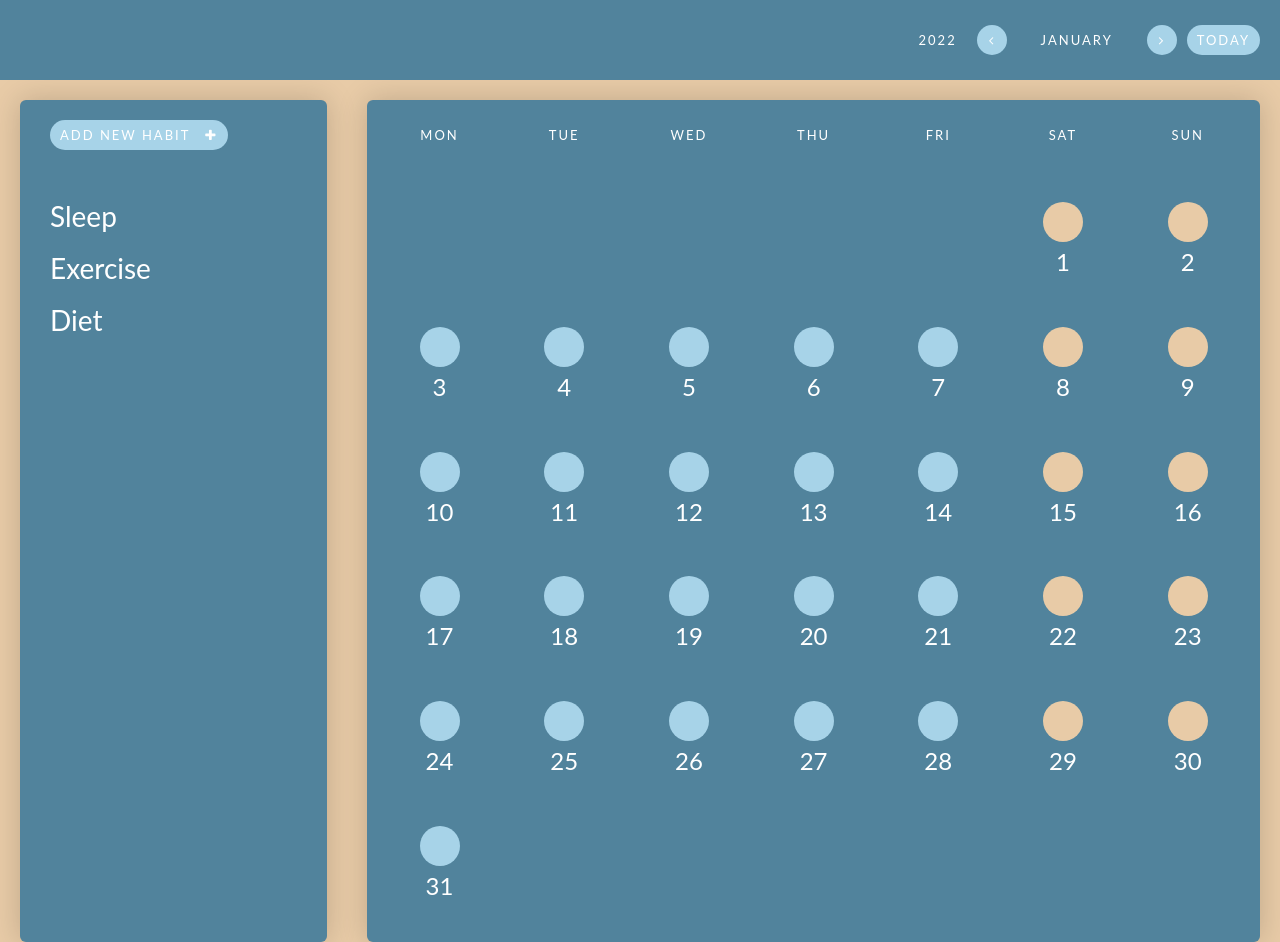
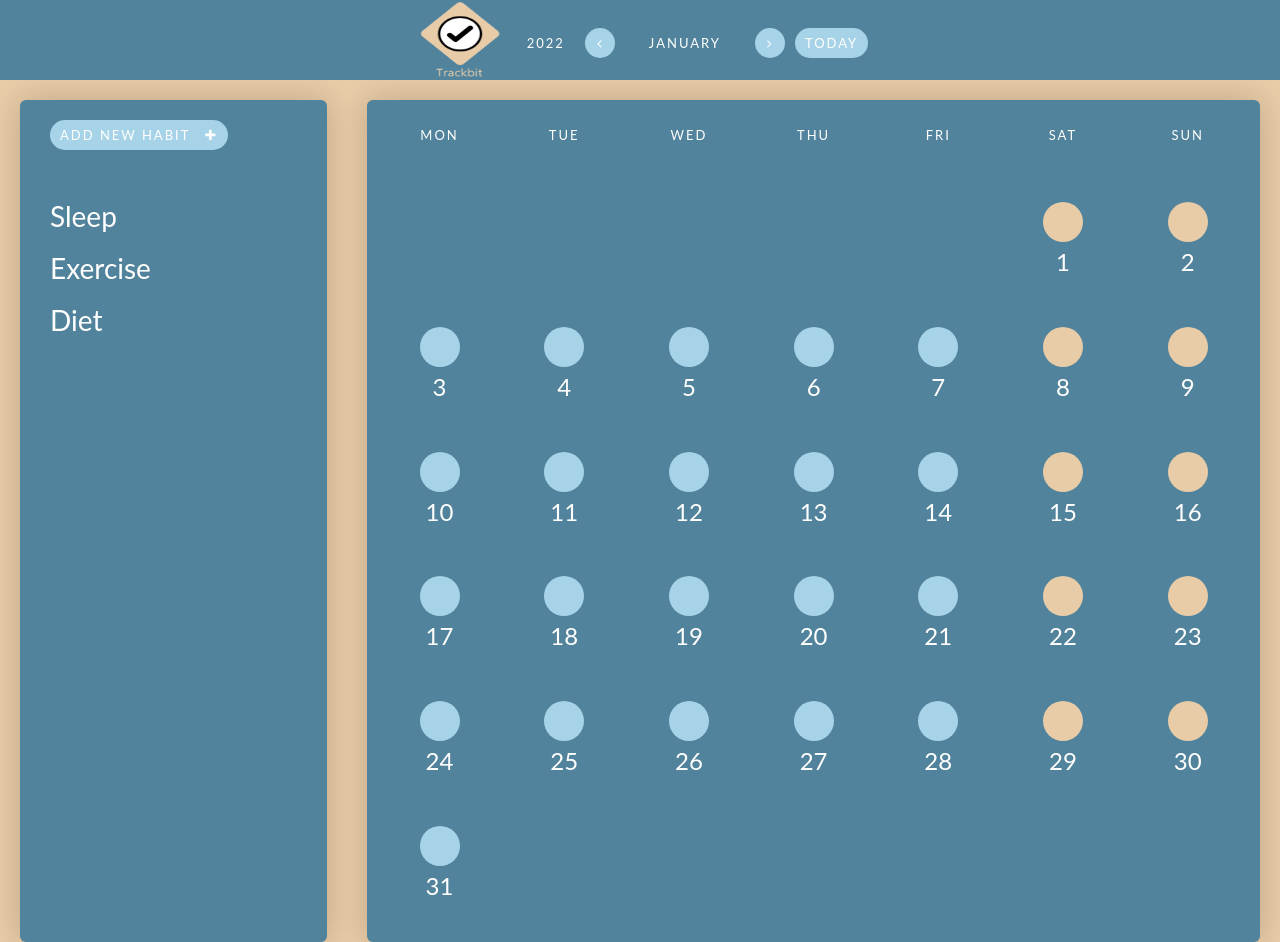
Before and after one commit to MateuszJakobsche/Trackbit, a plain HTML site: page index.html in a window 1280 px wide. Shown: the top 942 px of the page. Drawn offline with nearby package versions, Linux system fonts and the light colour scheme; a web font is replaced by a local one.

Commit message:
Dodanie logo i ustawienie go w nagłówku.
Stworzyłem logo oraz je zaimplementowałem w nagłówku.

```diff
--- a/index.html
+++ b/index.html
@@ -94,7 +94,8 @@ function fill_table(month, month_length, indexMonth) {
 </script>
 <header>
   <div class="wrapper">
-    <div class="c-monthyear">
+      <img src="logov2.png" alt="logo" width="95" height="95"  />
+      <div class="c-monthyear">
       <div class="c-sort">
       </div>
       <span class="c-paginator__year"><script>document.write(new Date().getFullYear())</script></span>
--- a/style.css
+++ b/style.css
@@ -131,7 +131,8 @@ header {            /*napisy w headerze*/
 }
 header > .wrapper {
   display: flex;
-  justify-content: flex-end;
+  margin-top:3px;
+  justify-content: center;
   align-items: center;
   padding: 0 20px;
   box-sizing: border-box;
```
Also changed, not shown: logov2.png (added).
